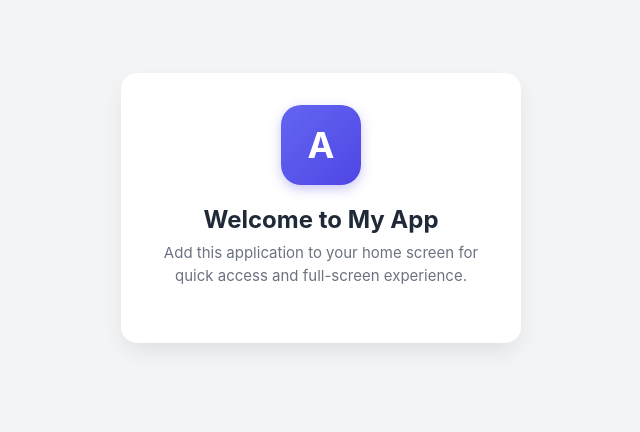
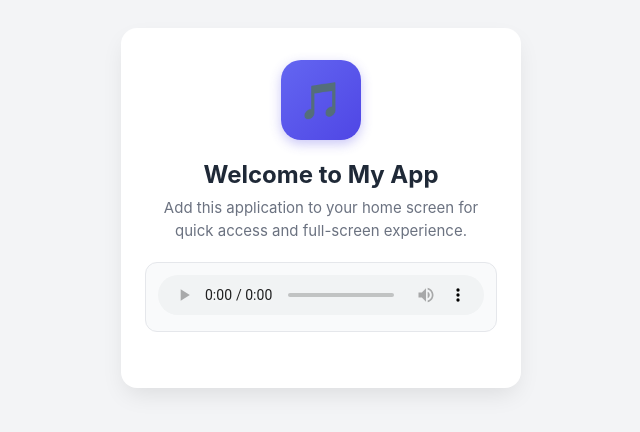
Before and after one commit to joachimbadhon-star/My-app, a plain HTML site: page index.html in a window 1280 px wide. Shown: the part 192-624 px from the top of the page, without its empty margins (319-959 px from the left). Drawn offline with Linux system fonts and the light colour scheme.

Commit message:
Update index.html

```diff
--- a/index.html
+++ b/index.html
@@ -67,7 +67,22 @@
       color: #6B7280;
       font-size: 15px;
       line-height: 1.5;
+      margin-bottom: 20px;
+    }
+
+    /* Audio Player Styling */
+    .audio-player-container {
       margin-bottom: 24px;
+      padding: 12px;
+      background: #F9FAFB;
+      border-radius: 12px;
+      border: 1px solid #E5E7EB;
+    }
+
+    audio {
+      width: 100%;
+      height: 40px;
+      outline: none;
     }
 
     .btn-install {
@@ -116,9 +131,17 @@
 <body>
 
   <div class="card">
-    <div class="app-icon">A</div>
+    <div class="app-icon">🎵</div>
     <h1>Welcome to My App</h1>
     <p>Add this application to your home screen for quick access and full-screen experience.</p>
+
+    <!-- Audio Player Section -->
+    <div class="audio-player-container">
+      <audio controls loop>
+        <source src="music.mp3" type="audio/mpeg">
+        Your browser does not support the audio element.
+      </audio>
+    </div>
 
     <!-- Android / Chrome Install Button -->
     <button id="install-btn" class="btn-install">Add to Home Screen</button>
```
